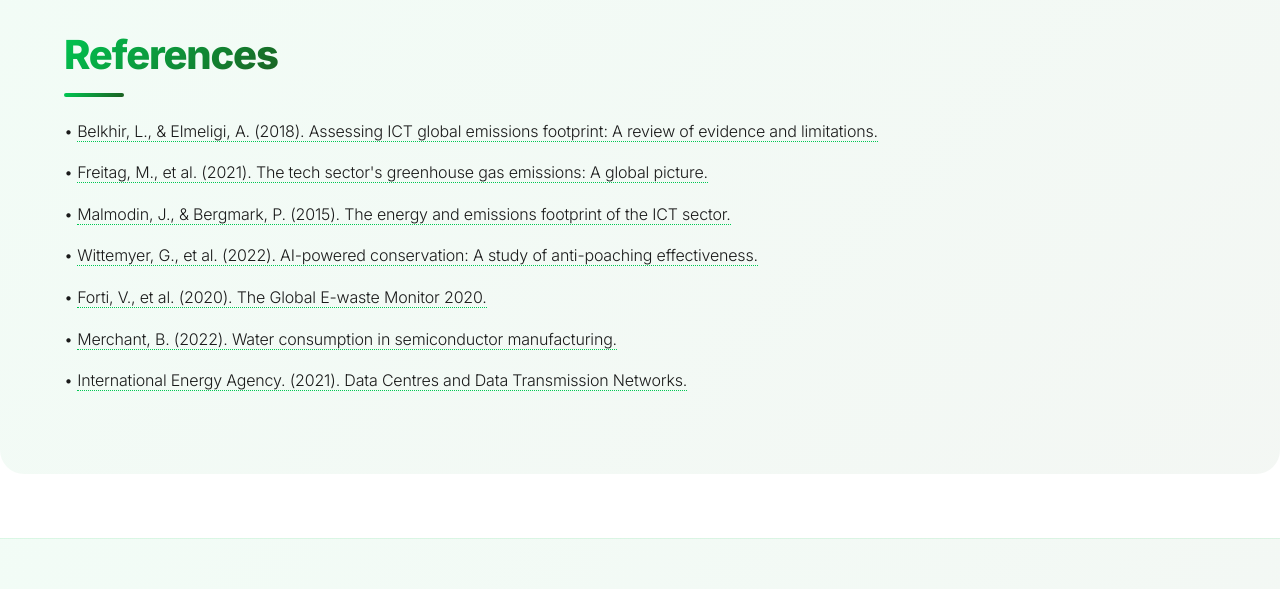
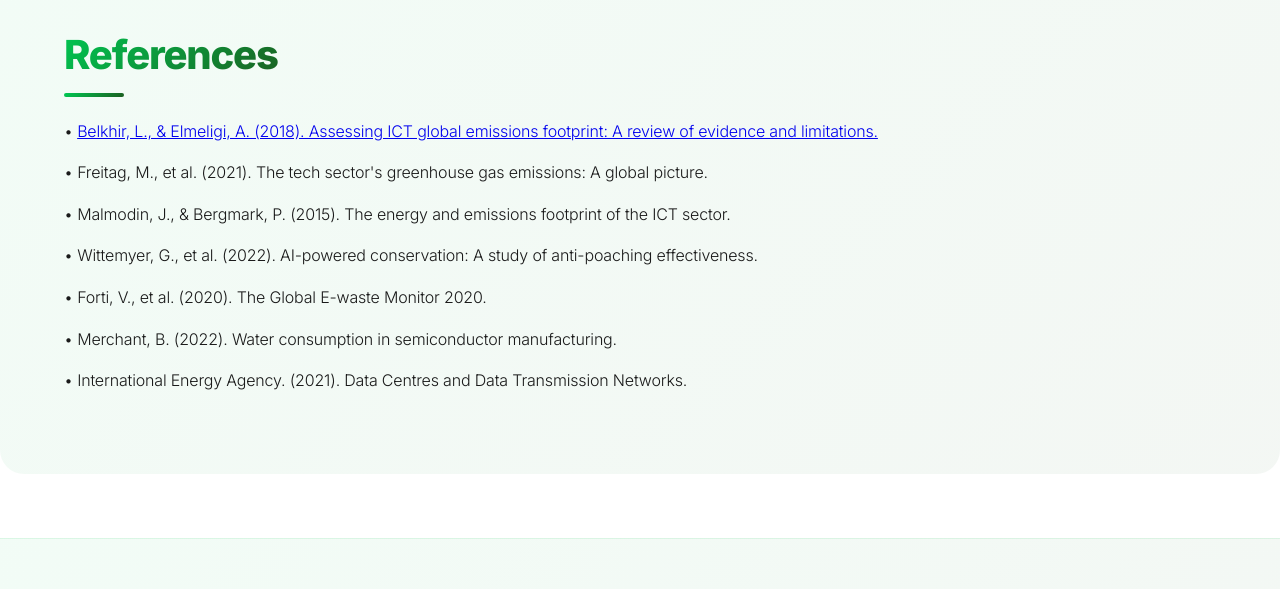
Before and after one commit to tech-eco/site, a plain HTML site: page index.html in a window 1280 px wide. Shown: the part 9720-10309 px from the top of the page. Drawn offline with nearby package versions, Linux system fonts and the light colour scheme.

Commit message:
Update index.html

```diff
--- a/index.html
+++ b/index.html
@@ -1266,13 +1266,13 @@ a[href^="#"]:hover {
 <section id="references" class="section">
     <h2>References</h2>
     <div class="references-list">
-        <p id="belkhir2018">• <a href="#belkhir2018">Belkhir, L., & Elmeligi, A. (2018). Assessing ICT global emissions footprint: A review of evidence and limitations.</a></p>
-        <p id="freitag2021">• <a href="#freitag2021">Freitag, M., et al. (2021). The tech sector's greenhouse gas emissions: A global picture.</a></p>
-        <p id="malmodin2015">• <a href="#malmodin2015">Malmodin, J., & Bergmark, P. (2015). The energy and emissions footprint of the ICT sector.</a></p>
-        <p id="wittemyer2022">• <a href="#wittemyer2022">Wittemyer, G., et al. (2022). AI-powered conservation: A study of anti-poaching effectiveness.</a></p>
-        <p id="forti2020">• <a href="#forti2020">Forti, V., et al. (2020). The Global E-waste Monitor 2020.</a></p>
-        <p id="merchant2022">• <a href="#merchant2022">Merchant, B. (2022). Water consumption in semiconductor manufacturing.</a></p>
-        <p id="iea2021">• <a href="#iea2021">International Energy Agency. (2021). Data Centres and Data Transmission Networks.</a></p>
+        <p id="belkhir2018">• <a href="https://www.researchgate.net/publication/322205565_Assessing_ICT_global_emissions_footprint_Trends_to_2040_recommendations">Belkhir, L., & Elmeligi, A. (2018). Assessing ICT global emissions footprint: A review of evidence and limitations.</a></p>
+        <p id="freitag2021">• Freitag, M., et al. (2021). The tech sector's greenhouse gas emissions: A global picture.</p>
+        <p id="malmodin2015">• Malmodin, J., & Bergmark, P. (2015). The energy and emissions footprint of the ICT sector.</p>
+        <p id="wittemyer2022">• Wittemyer, G., et al. (2022). AI-powered conservation: A study of anti-poaching effectiveness.</p>
+        <p id="forti2020">• Forti, V., et al. (2020). The Global E-waste Monitor 2020.</p>
+        <p id="merchant2022">• Merchant, B. (2022). Water consumption in semiconductor manufacturing.</p>
+        <p id="iea2021">• International Energy Agency. (2021). Data Centres and Data Transmission Networks.</p>
     </div>
 </section>
 
```
